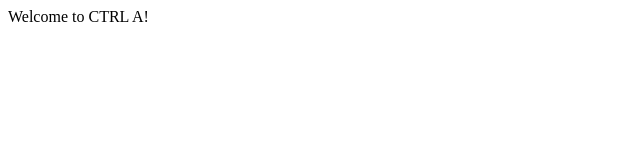
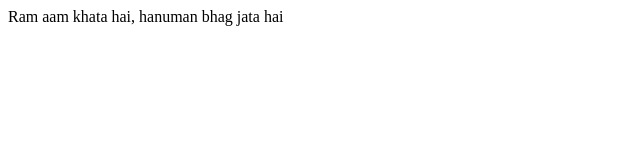
Before and after one commit to ctrlacrew/ctrlacrew.github.com, a plain HTML site: page index.html in a window 1280 px wide. Shown: the whole page, without its empty margins (0-640 px from the left). Drawn offline with Linux system fonts and the light colour scheme.

Commit message:
Update index.html

```diff
--- a/index.html
+++ b/index.html
@@ -1,4 +1,4 @@
-<title>Hello crew</title>
+<title>The masterminds of Ctrl A presents.. </title>
 <body>
-	<p>Welcome to CTRL A!</p>
+	<p>Ram aam khata hai, hanuman bhag jata hai</p>
 </body>
```
